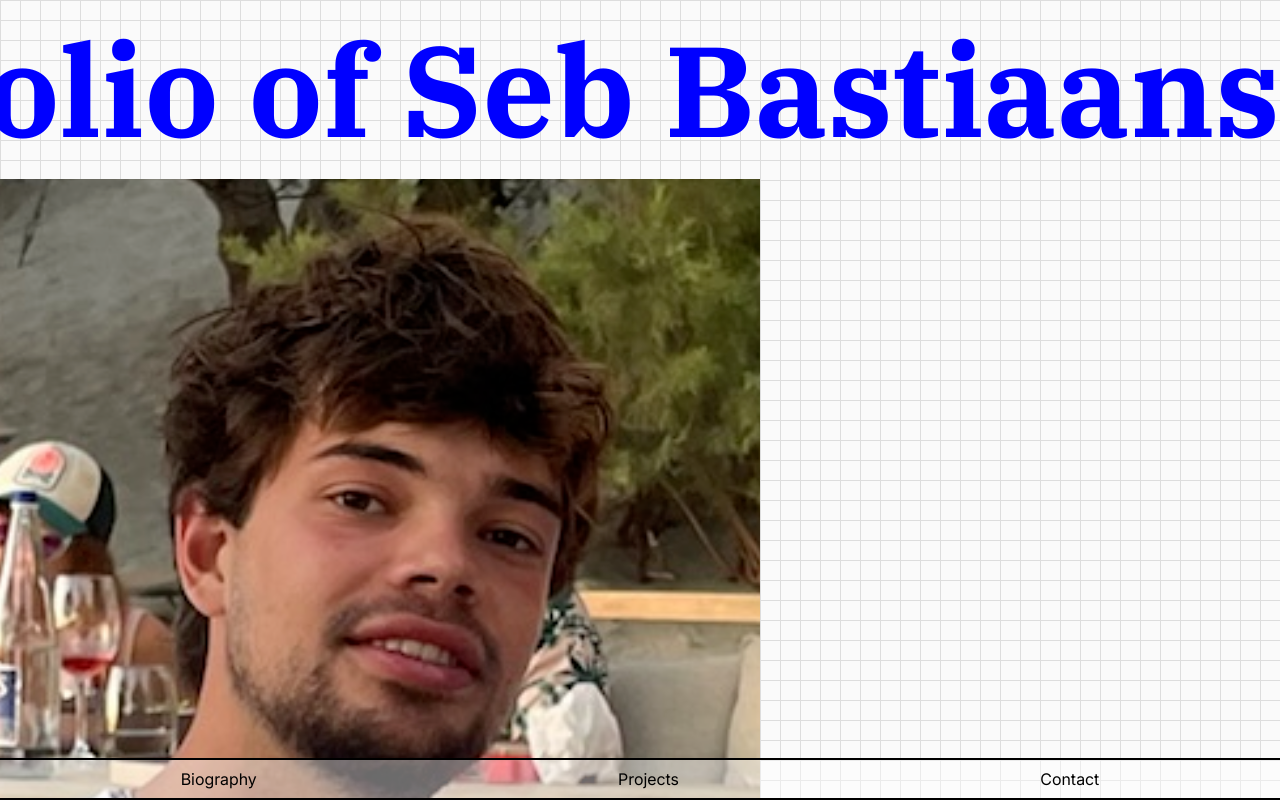
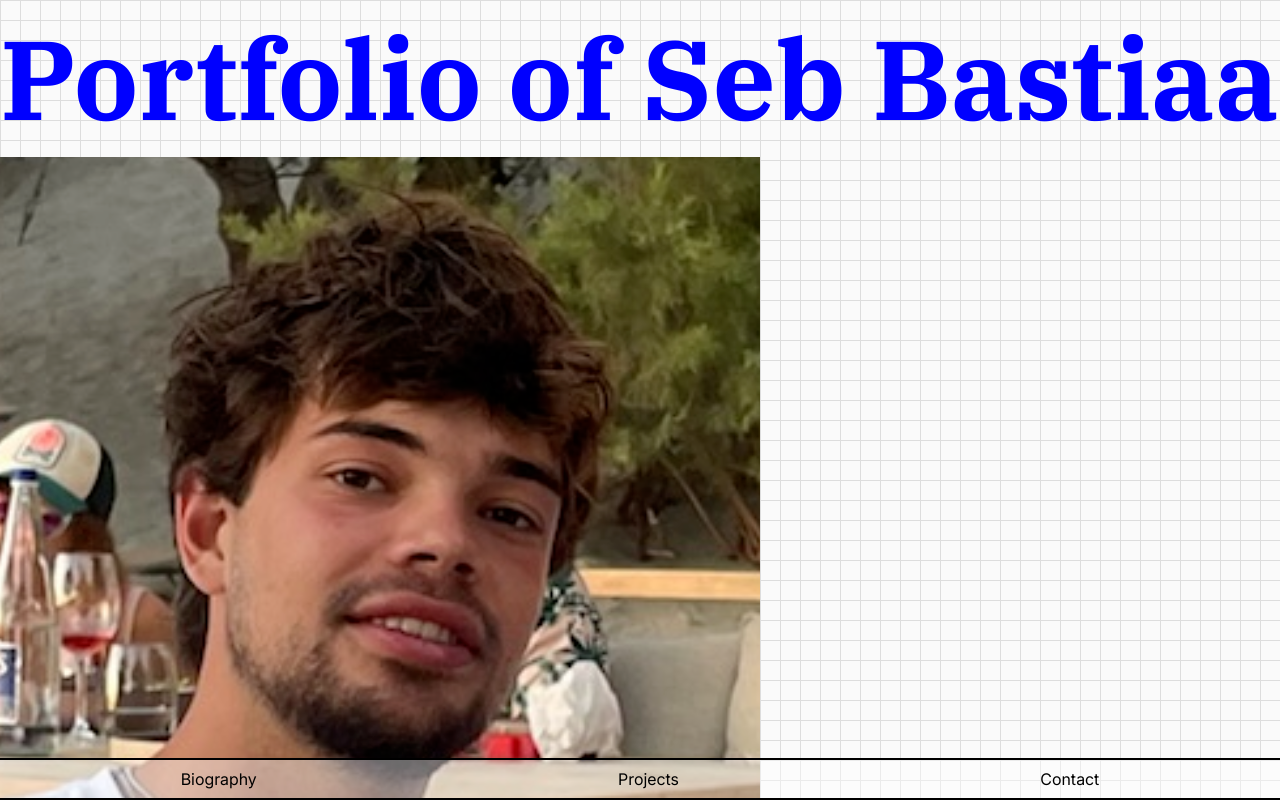
Before and after one commit to SebBastiaans/SebBastiaans, a SvelteKit app: page / in a window 1280 px wide. Shown: the top 800 px of the page. Built offline with nearby package versions, Linux system fonts and the light colour scheme.

Commit message:
h1 max width

```diff
--- a/src/routes/+page.svelte
+++ b/src/routes/+page.svelte
@@ -31,7 +31,8 @@ h1{
         transform: scaleY(var(--stretch));
     }
     transform-origin: top;
-    font-size: 10vw;
+    /* grows with the screen, but never bigger than 7rem */
+    font-size: min(10vw, 7rem);
     white-space: nowrap;
     width: max-content;
 
@@ -41,12 +42,16 @@ h1{
             animation-range: entry 100lvh exit 0%;
             animation-name: extended-animation;
             animation-fill-mode: forwards;
-            --translate: calc(-100% + 100vw);
+            /* min() so it doesn't move right when the h1 is narrower than the screen */
+            --translate: min(0px, calc(-100% + 100vw - 2 * var(--pad)));
         }
     }
 }
 
 .marquee{
+    /* same padding as the sections */
+    --pad: clamp(.5rem, calc(.5rem + (100vw - 375px) * 2.5rem / 1065px), 3rem);
+    padding-inline: var(--pad);
     width: 100%;
     height: clamp(10lvh, calc(10lvh + (40lvh - 10lvh) * (100vw - 375px) / 1065px), 40lvh);
     overflow: clip;
```
